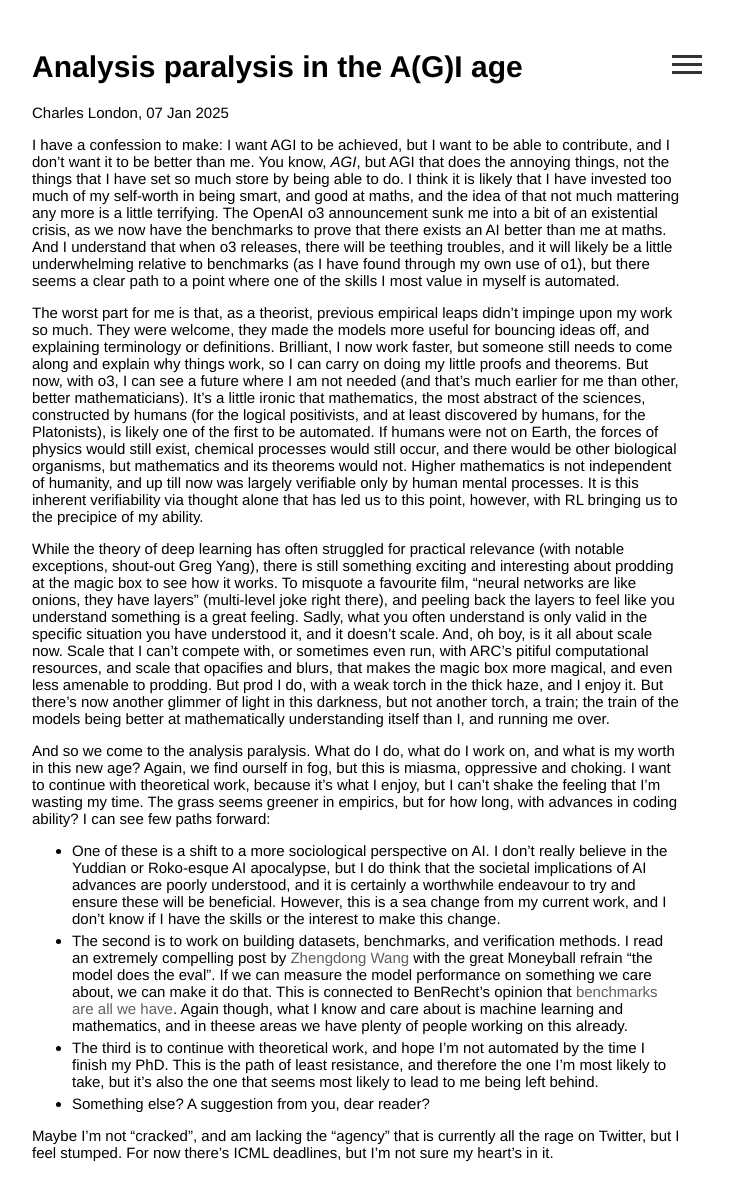
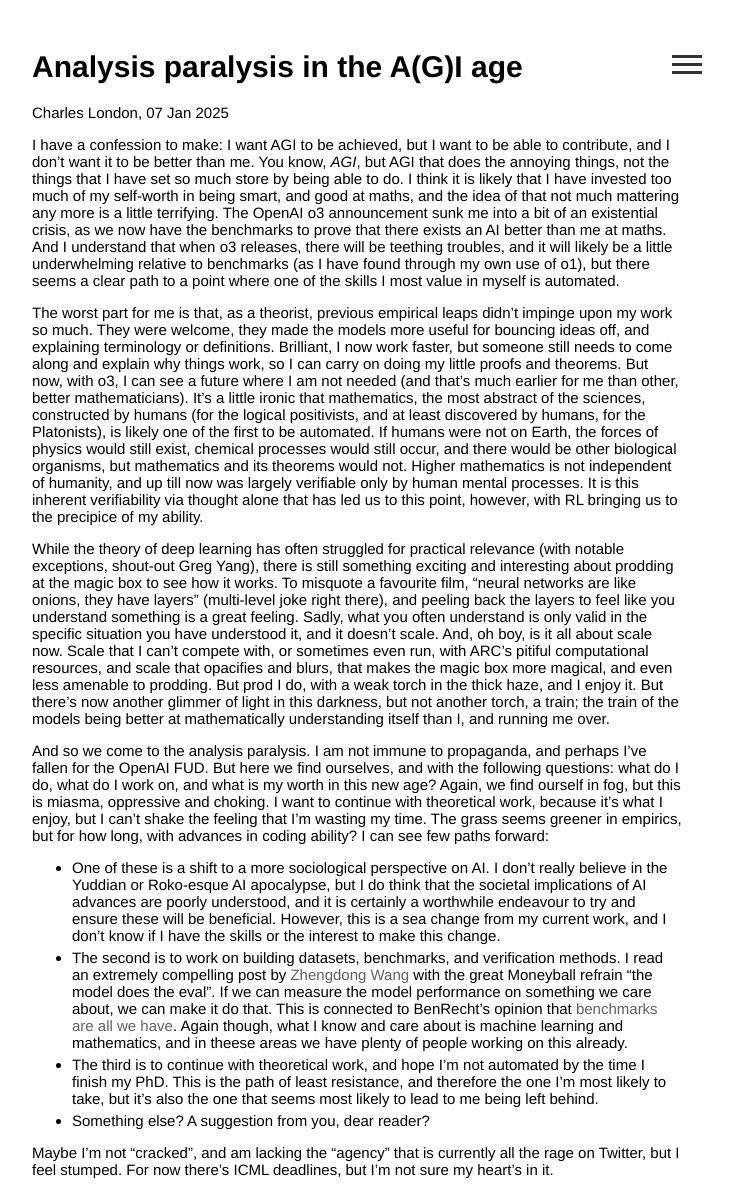
Before and after one commit to le-big-mac/le-big-mac.github.io, a Jekyll site: the page built from _posts/2025-01-07-analysis-paralysis-and-AI-fud.md, in a window 1280 px wide. Shown: the whole page, without its empty margins (258-991 px from the left). Built offline with Jekyll 4.4.1, drawn with Linux system fonts in a browser that asks for light colours.

Commit message:
update post

```diff
--- a/_posts/2025-01-07-analysis-paralysis-and-AI-fud.md
+++ b/_posts/2025-01-07-analysis-paralysis-and-AI-fud.md
@@ -12,7 +12,7 @@ The worst part for me is that, as a theorist, previous empirical leaps didn't im
 
 While the theory of deep learning has often struggled for practical relevance (with notable exceptions, shout-out Greg Yang), there is still something exciting and interesting about prodding at the magic box to see how it works. To misquote a favourite film, "neural networks are like onions, they have layers" (multi-level joke right there), and peeling back the layers to feel like you understand something is a great feeling. Sadly, what you often understand is only valid in the specific situation you have understood it, and it doesn't scale. And, oh boy, is it all about scale now. Scale that I can't compete with, or sometimes even run, with ARC's pitiful computational resources, and scale that opacifies and blurs, that makes the magic box more magical, and even less amenable to prodding. But prod I do, with a weak torch in the thick haze, and I enjoy it. But there's now another glimmer of light in this darkness, but not another torch, a train; the train of the models being better at mathematically understanding itself than I, and running me over.
 
-And so we come to the analysis paralysis. What do I do, what do I work on, and what is my worth in this new age? Again, we find ourself in fog, but this is miasma, oppressive and choking. I want to continue with theoretical work, because it's what I enjoy, but I can't shake the feeling that I'm wasting my time. The grass seems greener in empirics, but for how long, with advances in coding ability? I can see few paths forward:
+And so we come to the analysis paralysis. I am not immune to propaganda, and perhaps I've fallen for the OpenAI FUD. But here we find ourselves, and with the following questions: what do I do, what do I work on, and what is my worth in this new age? Again, we find ourself in fog, but this is miasma, oppressive and choking. I want to continue with theoretical work, because it's what I enjoy, but I can't shake the feeling that I'm wasting my time. The grass seems greener in empirics, but for how long, with advances in coding ability? I can see few paths forward:
 
 * One of these is a shift to a more sociological perspective on AI. I don't really believe in the Yuddian or Roko-esque AI apocalypse, but I do think that the societal implications of AI advances are poorly understood, and it is certainly a worthwhile endeavour to try and ensure these will be beneficial. However, this is a sea change from my current work, and I don't know if I have the skills or the interest to make this change.
 * The second is to work on building datasets, benchmarks, and verification methods. I read an extremely compelling post by [Zhengdong Wang](https://zhengdongwang.com/2024/12/29/2024-letter.html) with the great Moneyball refrain "the model does the eval". If we can measure the model performance on something we care about, we can make it do that. This is connected to BenRecht's opinion that [benchmarks are all we have](https://x.com/beenwrekt/status/1838253437160698082). Again though, what I know and care about is machine learning and mathematics, and in theese areas we have plenty of people working on this already.
```
